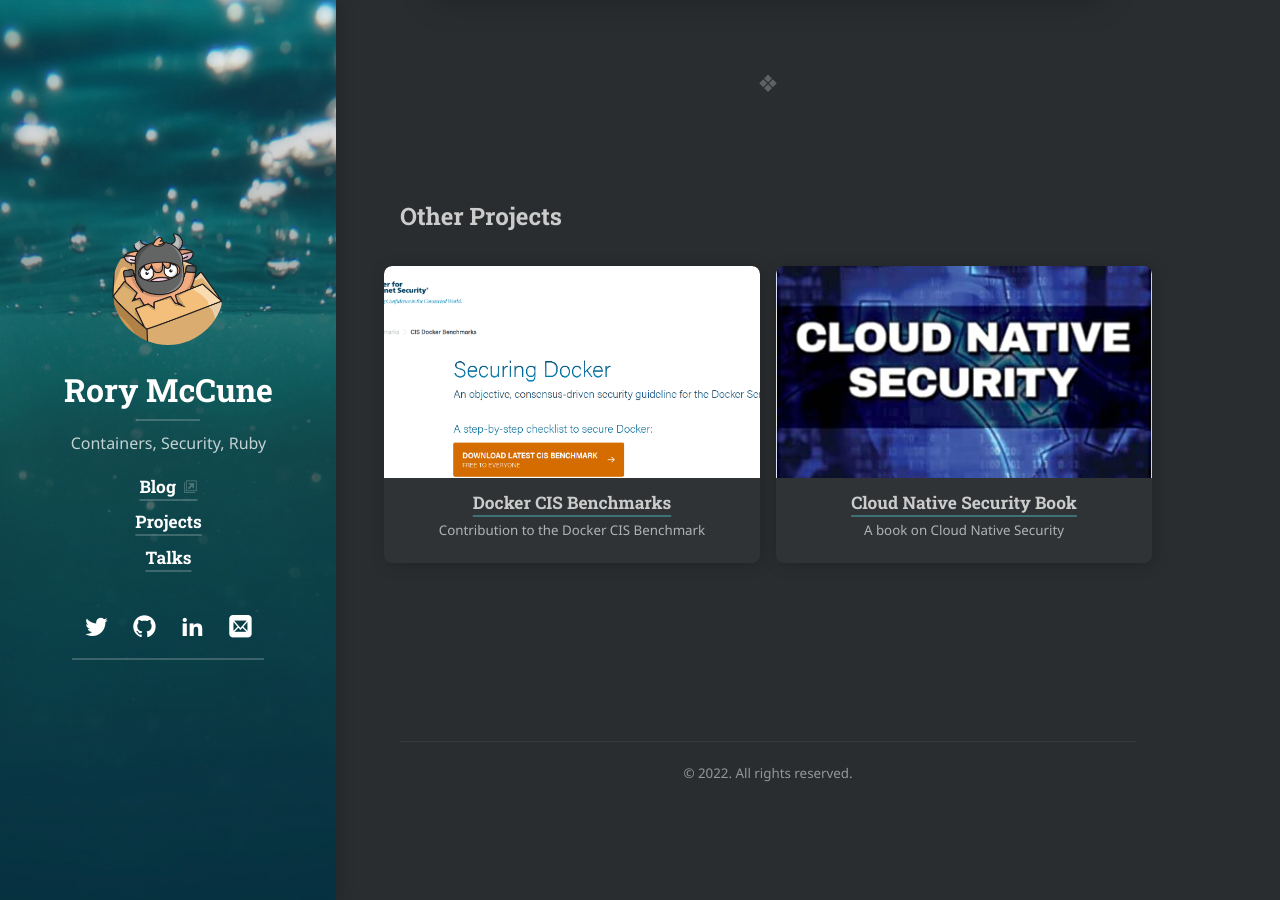
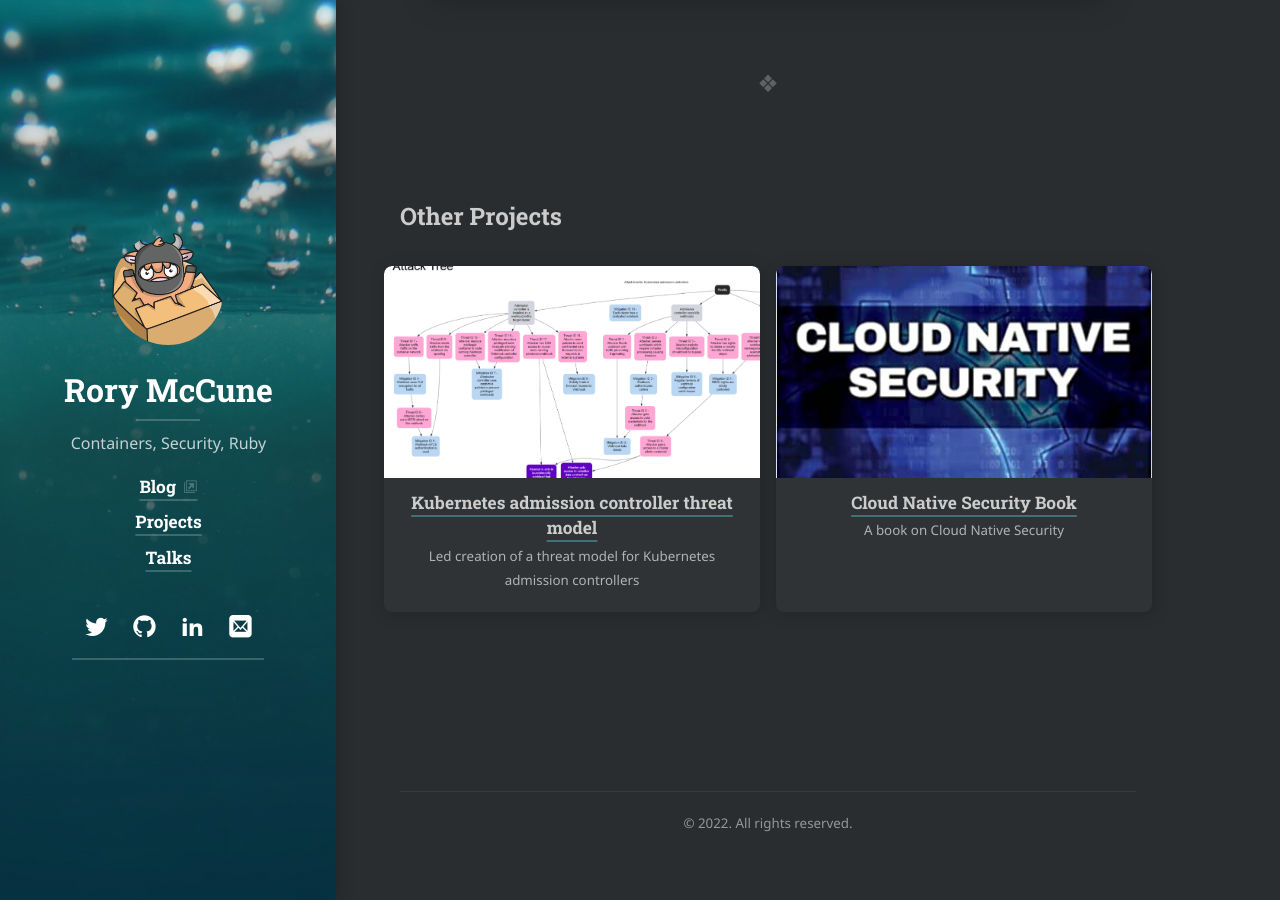
Before and after one commit to raesene/www.mccune.org.uk, a Jekyll site: the page built from _projects/container-security-site.md, in a window 1280 px wide and 900 px high, scrolled down 842 px. Built offline with Jekyll 4.4.1, drawn with Linux system fonts in a browser that asks for light colours; cached includes are drawn as plain includes; nearby versions of some CDN libraries; some web fonts are replaced; library files that are not in the unit come from our copies; some of the changed text lies outside the part shown.

Commit message:
add admission controller project and update link text

```diff
--- /dev/null
+++ b/_projects/admission-controller-threat-model.md
@@ -0,0 +1,16 @@
+---
+layout: project
+title: 'Kubernetes admission controller threat model'
+caption: Led creation of a threat model for Kubernetes admission controllers
+description: >
+  Worked as part of Kubernetes SIG-security I led the project to create a threat model for Kubernetes admission controllers.
+  designed to help create cluster operators and admission controller developers in improving their security
+image:
+  path: /assets/img/projects/admission-controller-threat-model.png
+links:
+  - title: Threat model
+    url: https://github.com/kubernetes/sig-security/tree/main/sig-security-docs/papers/admission-control
+  - title: blog post
+    url: https://kubernetes.io/blog/2022/01/19/secure-your-admission-controllers-and-webhooks/
+sitemap: false
+---
```
Also changed, not shown: _projects/container-security-site.md (+1 -1 lines), _projects/docker-cis-benchmark.md (+1 -1 lines), _projects/kubernetes-cis-benchmark.md (+1 -1 lines), assets/img/projects/admission-controller-threat-model.png (added).
